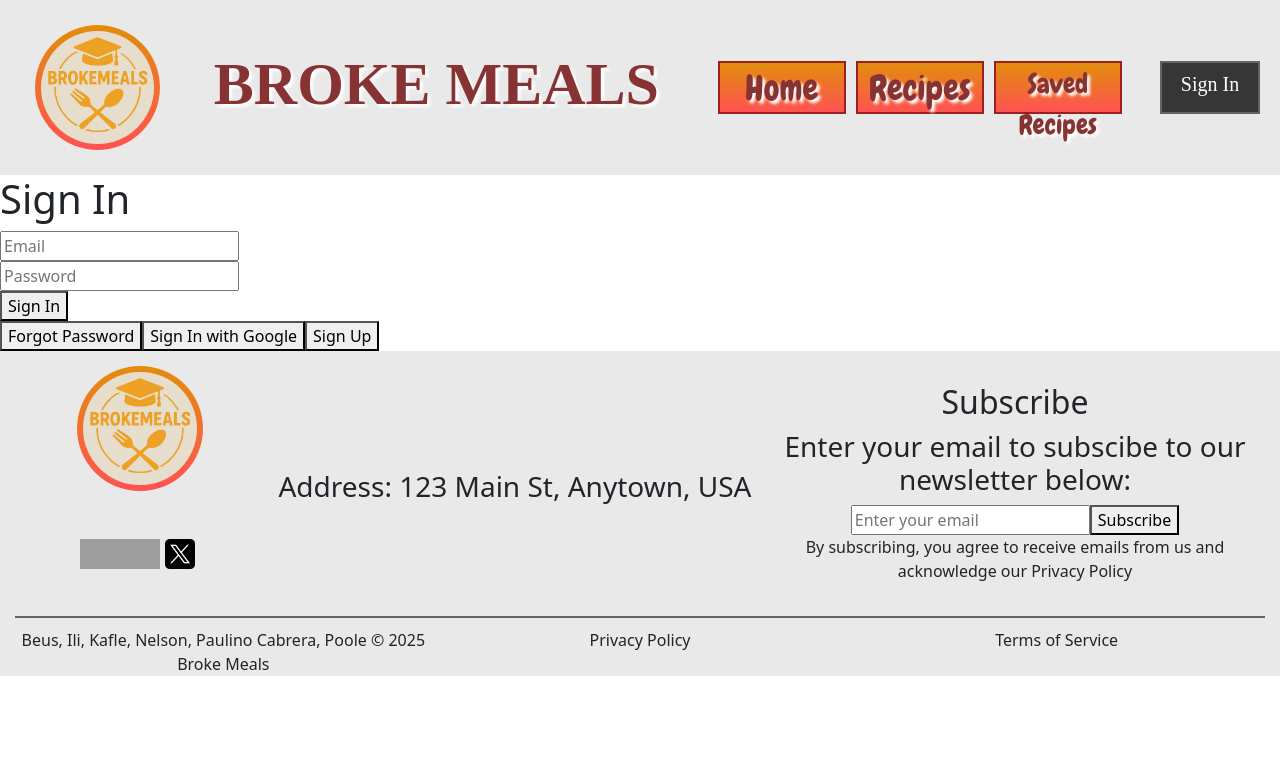
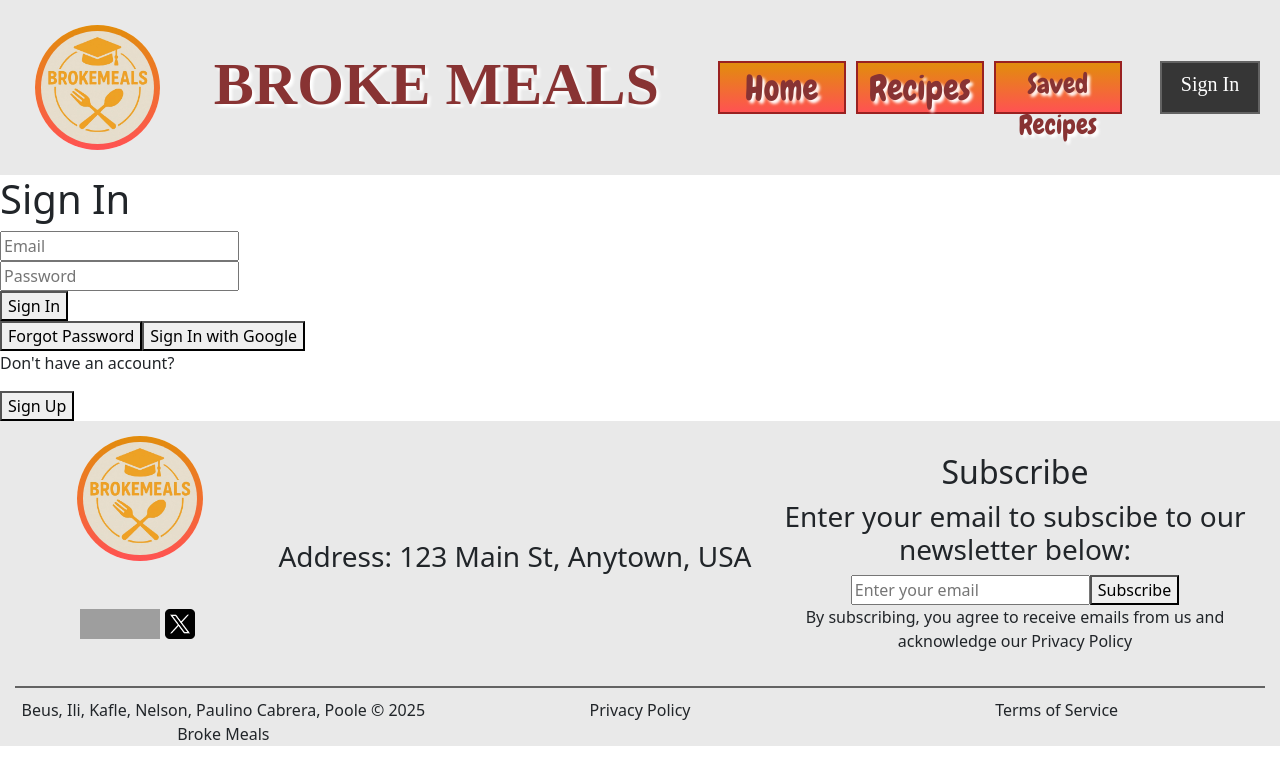
Before and after one commit to Cryspaulino/brokemeals, a React (Create React App) app in the folder brokemeals-react/: page /signin in a window 1280 px wide. Shown: the top 784 px of the page. Built offline with nearby package versions, Linux system fonts and the light colour scheme; no server answers; grey boxes are pictures that could not be loaded; a web font is replaced by a local one.

Commit message:
signin grid start

```diff
--- a/brokemeals-react/src/pages/Signin.jsx
+++ b/brokemeals-react/src/pages/Signin.jsx
@@ -121,6 +121,7 @@ function Signin() {
       <button className="google-signin-button" onClick={signInWithGoogle}>
         Sign In with Google
       </button>
+      <p className ="signup-text">Don't have an account?</p>
       <button className="signup-button" onClick={() => navigate("/signup")}>
         Sign Up
       </button>
--- a/brokemeals-react/src/styles/styles-signin.css
+++ b/brokemeals-react/src/styles/styles-signin.css
@@ -9,3 +9,19 @@
     --accent2-color: #2D2033;
     --background-color: #C4BEBB;
 }
+
+/* signin box */
+.signin-container {
+    display: grid;
+    grid-template-rows: repeat(7, 1fr);
+    justify-items: center;
+}
+/* signin title */
+/* signin email form */
+/* signin email input box */
+/* signin password input box */
+/* signin button */
+/* forgot password button */
+/* google signin button */
+/* signup text */
+/* signup button */
```
